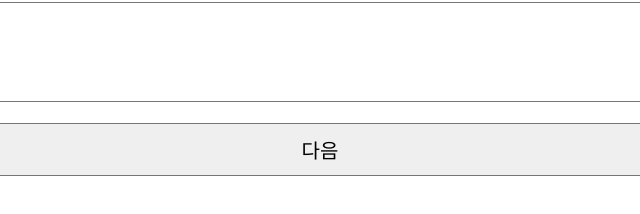
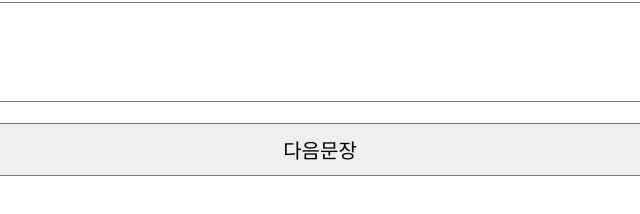
Before and after one commit to yongsikhan61/mypage, a plain HTML site: page index.html in a window 1280 px wide. Shown: the part 208-422 px from the top of the page, 320-960 px from the left. Drawn offline with Linux system fonts and the light colour scheme; a web font is replaced by a local one.

Commit message:
Update index.html

```diff
--- a/index.html
+++ b/index.html
@@ -4,7 +4,6 @@
 	<meta property="og:title" content="별이의 항해">
     <meta property="og:description" content="어디까지갈까?">
     <meta property="og:image" content="hys61.jpg">
-    <script type="text/javascript" src="https://s3.ap-northeast-2.amazonaws.com/materials.spartacodingclub.kr/free/sparta.js"></script>
     <title>별이의 - 개발 링크</title>
 
     <style>
@@ -40,7 +39,7 @@
         <p class="han"><textarea  rows="13 clos=1000"  ></textarea></p>
         <p class="eng"><textarea  rows="13 clos=1000"  ></textarea></p>
 
-        <p><input type="submit" value="다음"></p>
+        <p><input type="submit" value="다음문장"></p>
 
 
 
```
